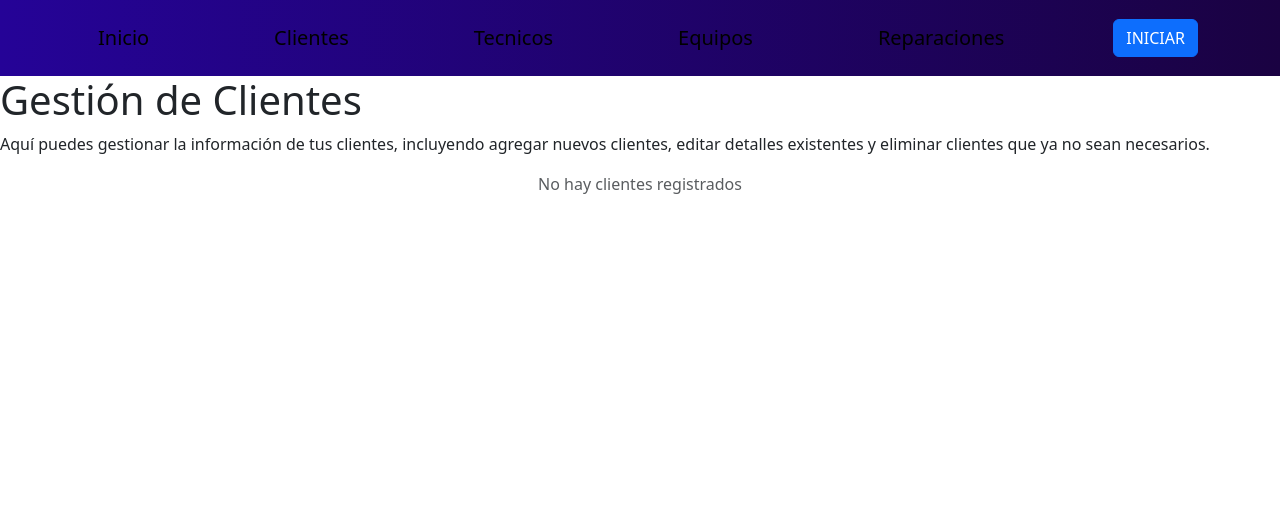
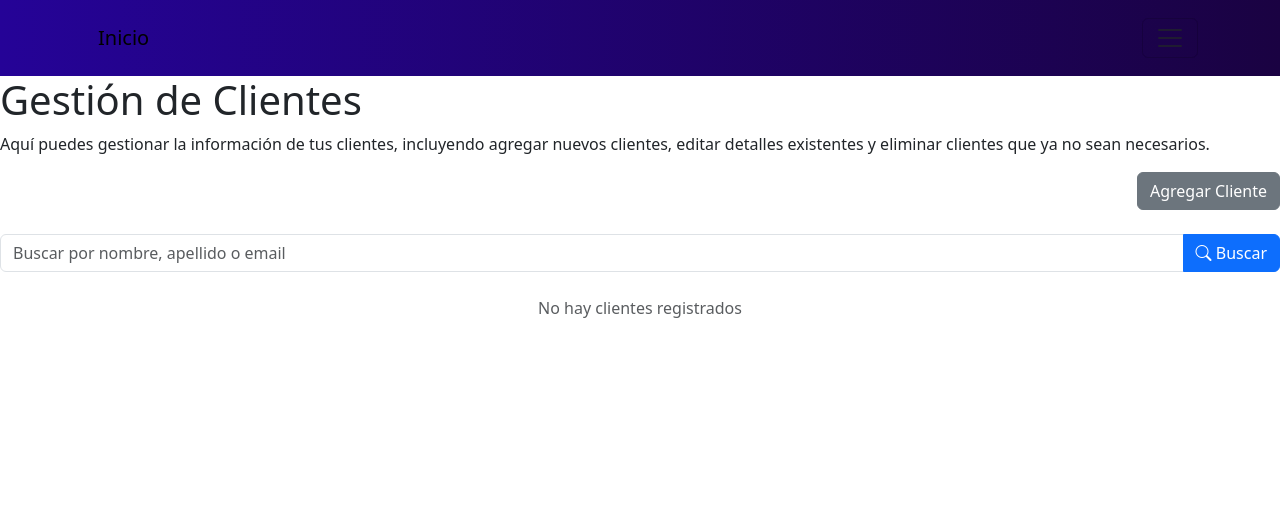
Before and after one commit to Maurobocco2/PythonProyecto1, a Django app: page /clientes/ in a window 1280 px wide. Shown: the top 512 px of the page. Run offline with Django 5.2, Linux system fonts and the light colour scheme; data that the repository does not hold is empty; some libraries are stand-ins or nearby versions.

Commit message:
agregado los archivos form.py y agregar_cliente.html, se modificaron algunos archivos para que estos funcionen

```diff
--- a/Proyecto1/Proyecto1/settings.py
+++ b/Proyecto1/Proyecto1/settings.py
@@ -37,7 +37,8 @@ INSTALLED_APPS = [
     'django.contrib.sessions',
     'django.contrib.messages',
     'django.contrib.staticfiles',
-    'myapp'
+    'myapp',
+    'widget_tweaks'
 ]
 
 MIDDLEWARE = [
--- a/Proyecto1/myapp/urls.py
+++ b/Proyecto1/myapp/urls.py
@@ -26,5 +26,8 @@ urlpatterns = [
     path("clientes/", views.clientes, name="clientes"),
     path("equipos/", views.equipos, name="equipos"),
     path("reparaciones/", views.reparaciones, name="reparaciones"),
-    path("tecnicos/", views.tecnicos, name="tecnicos")
+    path("tecnicos/", views.tecnicos, name="tecnicos"),
+ path('agregar_cliente/', views.agregar_cliente, name='agregar_cliente')
+
+
 ]
--- a/Proyecto1/myapp/views.py
+++ b/Proyecto1/myapp/views.py
@@ -1,5 +1,9 @@
-from django.shortcuts import render
+from django.shortcuts import render, redirect
 from .models import Cliente, Tecnico, Equipo, Reparacion
+from .forms import ClientesFormulario, ClientesFilter
+from django.db import models
+
+
 
 # Create your views here.
 def index(request):
@@ -7,8 +11,22 @@ def index(request):
     return render(request, "myapp/index.html", context)
 
 def clientes(request):
-    clientes = Cliente.objects.all()
-    return render(request, "myapp/clientes.html", {"clientes": clientes})
+    query = request.GET.get('q')  # Captura lo que se escribe en el buscador
+    if query:
+        clientes = Cliente.objects.filter(
+            models.Q(nombre__icontains=query) |
+            models.Q(apellido__icontains=query) |
+            models.Q(email__icontains=query)
+        )
+    else:
+        clientes = Cliente.objects.all()
+
+
+    return render(request, 'myapp/clientes.html', {
+        'clientes': clientes,
+        'query': query,
+    })
+
 
 def equipos(request):
     equipos = Equipo.objects.all()
@@ -21,3 +39,19 @@ def reparaciones(request):
 def tecnicos(request):
     tecnicos = Tecnico.objects.all()
     return render(request, "myapp/tecnicos.html", {"tecnicos": tecnicos})
+
+def agregar_cliente(request):
+    if request.method == 'POST':
+        form = ClientesFormulario(request.POST)
+        if form.is_valid():
+            nombre = form.cleaned_data['nombre']
+            apellido = form.cleaned_data['apellido']
+            telefono = form.cleaned_data['telefono']
+            email = form.cleaned_data['email']
+            direccion = form.cleaned_data['direccion']
+            cliente = Cliente(nombre=nombre, apellido=apellido, telefono=telefono, email=email, direccion=direccion)
+            cliente.save()
+            return redirect('myapp:clientes')
+    else:
+        form = ClientesFormulario()
+        return render(request, 'myapp/agregar_cliente.html', {'form': form})
--- a/Proyecto1/static/myapp/css/styles.css
+++ b/Proyecto1/static/myapp/css/styles.css
@@ -8,9 +8,12 @@
 
 header {
     background: linear-gradient(90deg, #250397, #1a0242);
-    color: white;
     padding: 10px;
     text-align: center;
+
+
+        color: white;
+
 }
 
 footer {
--- a/Proyecto1/templates/base.html
+++ b/Proyecto1/templates/base.html
@@ -22,23 +22,20 @@
                     <a class="navbar-brand" href="{% url 'myapp:index' %}">
                         Inicio
                     </a>
-                    <a class="navbar-brand" href="{% url 'myapp:clientes' %}">
-                        Clientes
-                    </a>
-                    <a class="navbar-brand" href="{% url 'myapp:tecnicos' %}">
-                        Tecnicos
-                    </a>
-                    <a class="navbar-brand" href="{% url 'myapp:equipos' %}">
-                        Equipos
-                    </a>
-                    <a
-                        class="navbar-brand"
-                        href="{% url 'myapp:reparaciones' %}"
-                    >
-                        Reparaciones
-                    </a>
-                    <a class="btn btn-primary" href="#NADA">INICIAR</a>
-                </div>
+                      <button class="navbar-toggler" type="button" data-bs-toggle="collapse" data-bs-target="#navbarContenido"
+            aria-controls="navbarContenido" aria-expanded="false" aria-label="Toggle navigation">
+            <span class="navbar-toggler-icon"></span>
+            </button>
+
+                <div class="collapse navbar-collapse" id="navbarContenido">
+            <ul class="navbar-nav me-auto mb-2 mb-lg-0">
+                <li class="nav-item"><a class="nav-link text-white btn btn-primary bi bi-people-fill me-2" href="{% url 'myapp:clientes' %}"><span class="ms-2">Clientes</span></a></li>
+                <li class="nav-item"><a class="nav-link text-white btn btn-primary bi bi-headset" href="{% url 'myapp:tecnicos' %}"><span class="ms-2">Tecnicos</span></a></li>
+                <li class="nav-item"><a class="nav-link text-white btn btn-primary bi bi-pc-display" href="{% url 'myapp:equipos' %}"><span class="ms-2">Equipos</span></a></li>
+                <li class="nav-item"><a class="nav-link text-white btn btn-primary bi bi-tools" href="{% url 'myapp:reparaciones' %}"><span class="ms-2">Reparaciones</span></a></li>
+                <li class="nav-item"><a class="nav-link text-white btn btn-primary" href="#NADAAUN">Iniciar</a></li>
+            </ul>
+
             </nav>
         </header>
         <main>
--- a/Proyecto1/templates/myapp/clientes.html
+++ b/Proyecto1/templates/myapp/clientes.html
@@ -14,6 +14,18 @@
             agregar nuevos clientes, editar detalles existentes y eliminar
             clientes que ya no sean necesarios.
         </p>
+        <div class="text-end mb-4"> <a class="btn btn-secondary" href="{% url 'myapp:agregar_cliente' %}">Agregar Cliente</a> </div>
+<!-- 🔍 Formulario de búsqueda -->
+        <form method="get" action="{% url 'myapp:clientes' %}" class="mb-4">
+            <div class="input-group">
+                <input type="text" name="q" class="form-control" placeholder="Buscar por nombre, apellido o email"
+                    value="{{ query|default_if_none:'' }}">
+                <button type="submit" class="btn btn-primary">
+                    <i class="bi bi-search"></i> Buscar
+                </button>
+            </div>
+        </form>
+
         <div class="row">
             {% for cliente in clientes %}
             <div class="col-md-4 col-sm-6 mb-4">
```
Also changed, not shown: Proyecto1/myapp/forms.py (added, +14 -0 lines), Proyecto1/templates/myapp/agregar_cliente.html (added, +56 -0 lines).
